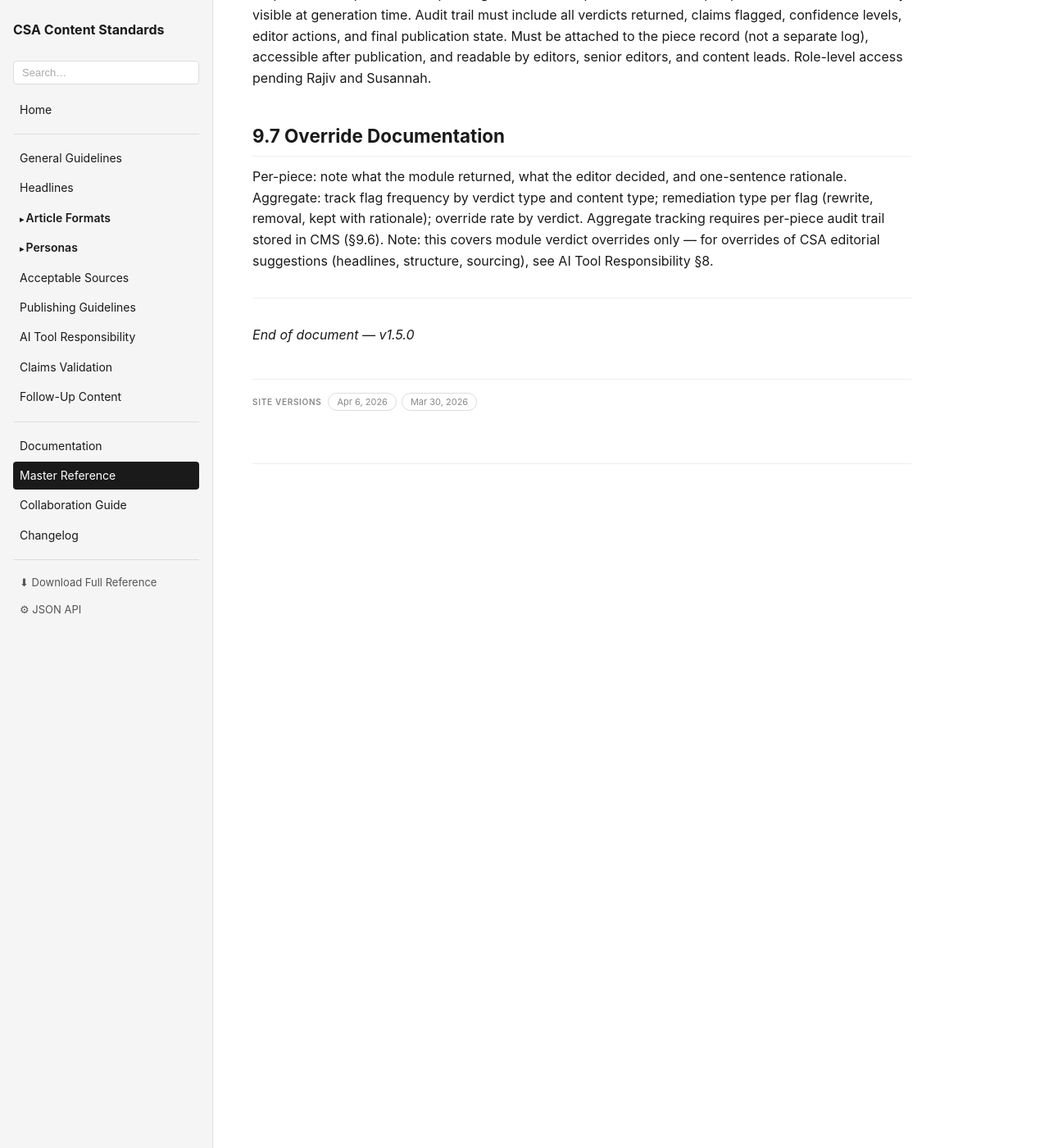
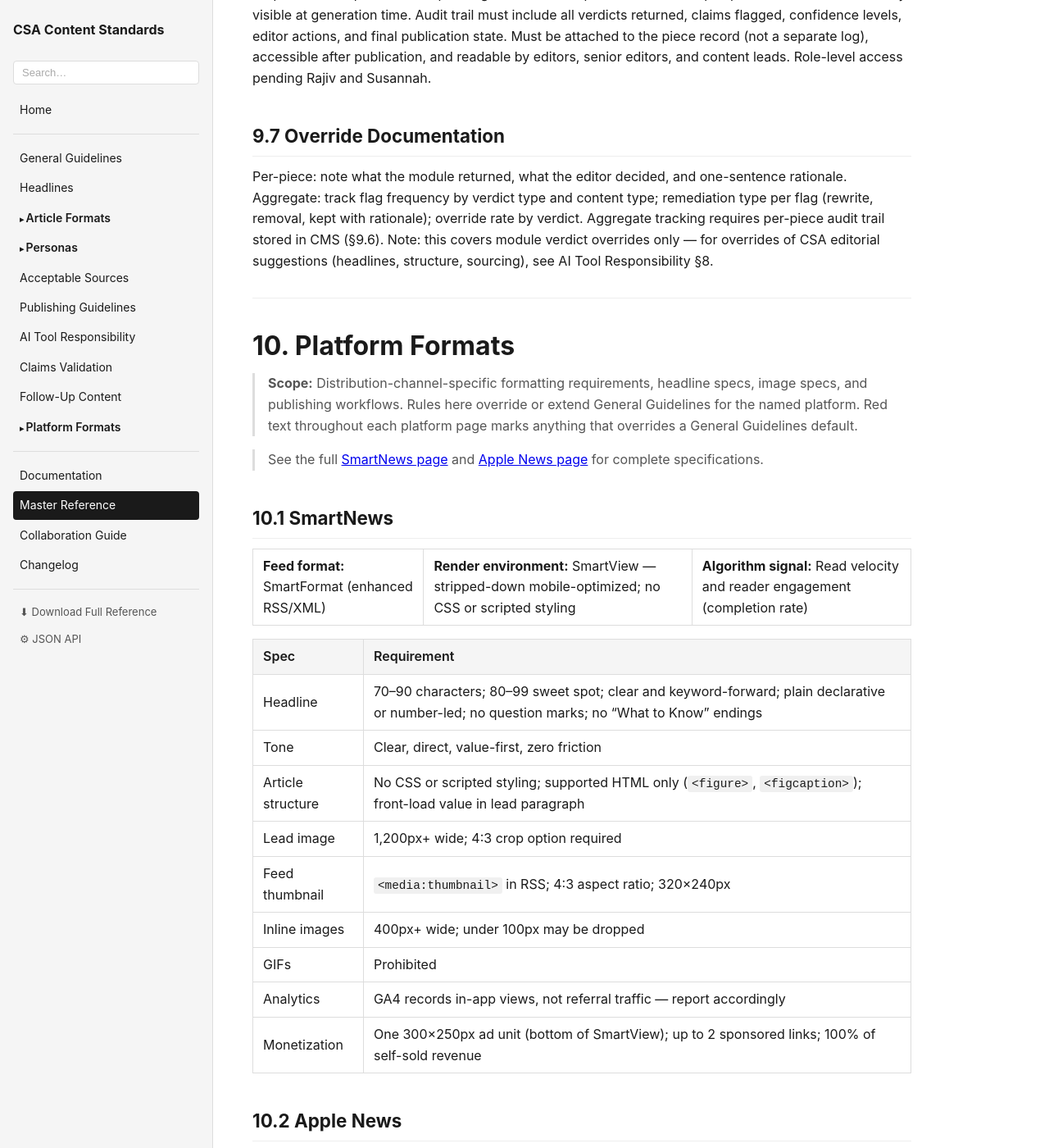
Before and after one commit to piercewilliams/csa-content-standards, a Jekyll site: the page built from docs/master-reference.md, in a window 1280 px wide and 1400 px high, scrolled down 44651 px. Shown: the whole window at 82% size. Built offline with Jekyll 4.4.1, drawn with Linux system fonts in a browser that asks for light colours; a script that is not in the unit is left out; some of the changed text lies outside the part shown.

Commit message:
platform

```diff
--- a/_data/agent_routing.yml
+++ b/_data/agent_routing.yml
@@ -20,6 +20,8 @@ tags:
       - "Tone, Word Count, Article Structure, Formatting Rules on all format pages"
       - "All persona pages (§4)"
       - "§5 Acceptable Sources (citation context)"
+      - "§10.1 SmartNews — Tone, Article Structure (supported HTML, styling restrictions)"
+      - "§10.2 Apple News — Tone, Article Structure, AI Content Policy"
 
   headline:
     label: "Headline (H1)"
@@ -28,6 +30,8 @@ tags:
       - "§1.2 General Rules, H1 character count (80–100), Modifier Guidelines, Exclusive Guidelines"
       - "Headline (H1) section on all format pages"
       - "All format-specific and outlet-specific headline formula blocks in §2 Headlines"
+      - "§10.1 SmartNews — Headline (H1): 70–90 chars, 80–99 sweet spot, no question headlines, no 'What to Know' endings"
+      - "§10.2 Apple News — Headline (H1): 90–120 chars, 110–119 sweet spot, no question or number-led for algorithmic reach"
 
   seo:
     label: "SEO"
@@ -51,6 +55,8 @@ tags:
       - "§7 Follow-Up Content"
       - "§8 AI Tool Responsibility (escalation, plagiarism, partner content, override documentation)"
       - "§9 Claims Validation (verdict handling, source verification, audit trail, override tracking)"
+      - "§10.1 SmartNews — Image Requirements, Discoverability, Analytics, Monetization, What to Avoid, Pre-Publish Checklist"
+      - "§10.2 Apple News — AI Content Policy, Image Requirements, Discoverability, Analytics, Monetization, What to Avoid, Pre-Publish Checklist"
       - "§2 Headlines outlet-specific CMS and compliance notes"
 
 # Standard section-to-tag mapping for article format pages (§3)
--- a/docs/master-reference.md
+++ b/docs/master-reference.md
@@ -1541,4 +1541,46 @@ Per-piece: note what the module returned, what the editor decided, and one-sente
 
 ---
 
-*End of document — v1.5.0*
+<!-- SECTION:platform-formats -->
+# 10. Platform Formats
+
+> **Scope:** Distribution-channel-specific formatting requirements, headline specs, image specs, and publishing workflows. Rules here override or extend General Guidelines for the named platform. Red text throughout each platform page marks anything that overrides a General Guidelines default.
+
+> See the full [SmartNews page]({{ "/docs/platform-smartnews" | relative_url }}) and [Apple News page]({{ "/docs/platform-apple-news" | relative_url }}) for complete specifications.
+
+## 10.1 SmartNews
+
+**Feed format:** SmartFormat (enhanced RSS/XML) | **Render environment:** SmartView — stripped-down mobile-optimized; no CSS or scripted styling | **Algorithm signal:** Read velocity and reader engagement (completion rate)
+
+| Spec | Requirement |
+|---|---|
+| Headline | 70–90 characters; 80–99 sweet spot; clear and keyword-forward; plain declarative or number-led; no question marks; no "What to Know" endings |
+| Tone | Clear, direct, value-first, zero friction |
+| Article structure | No CSS or scripted styling; supported HTML only (`<figure>`, `<figcaption>`); front-load value in lead paragraph |
+| Lead image | 1,200px+ wide; 4:3 crop option required |
+| Feed thumbnail | `<media:thumbnail>` in RSS; 4:3 aspect ratio; 320×240px |
+| Inline images | 400px+ wide; under 100px may be dropped |
+| GIFs | Prohibited |
+| Analytics | GA4 records in-app views, not referral traffic — report accordingly |
+| Monetization | One 300×250px ad unit (bottom of SmartView); up to 2 sponsored links; 100% of self-sold revenue |
+
+## 10.2 Apple News
+
+**Feed format:** Apple News Format (ANF, JSON-based, recommended) or RSS | **Render environment:** Native across iPhone, iPad, Mac; rich typography, galleries, parallax | **Algorithm signal:** User interaction patterns, topic relevance, social engagement, human editorial curation
+
+| Spec | Requirement |
+|---|---|
+| Headline | 90–120 characters; 110–119 sweet spot; compelling and informative; no question headlines (algorithmic reach); no number-led headlines; write distinct from SEO/Discover variant |
+| Featured placement exception | Apple editorial team favors question/"What to Know" formats — use only when specifically targeting a human-curated featured slot |
+| Subtitle | Required in News Publisher — Apple pulls first paragraph if omitted |
+| Tone | Polished, confident, editorially rich, trustworthy |
+| Thumbnail | 300×300px minimum; 1:2 to 3:1 aspect ratio |
+| AI content — generated/assisted | Byline or co-byline required; marked AI-generated in News Publisher metadata |
+| AI content — tools only | No disclosure required if journalist composes and vets |
+| AI media | Clearly labeled (images, video, audio) |
+| Monetization | 100% self-sold revenue; 70% Apple-sold revenue; affiliate content algorithmically prioritized |
+| Topic signal | Sports strongest; business/lifestyle lower — compensate with headline execution |
+
+---
+
+*End of document — v1.6.0*
```
Also changed, not shown: other parts of docs/master-reference.md (+1 -1 lines), CONTEXT.md (+16 -2 lines), _data/navigation.yml (+9 -0 lines), admin/config.yml (+16 -0 lines), api/reference.json (+30 -1 lines), docs/changelog.md (+6 -0 lines), docs/documentation.md (+2 -1 lines), docs/platform-apple-news.md (added, +181 -0 lines), docs/platform-smartnews.md (added, +147 -0 lines), index.md (+1 -0 lines), README.md.
